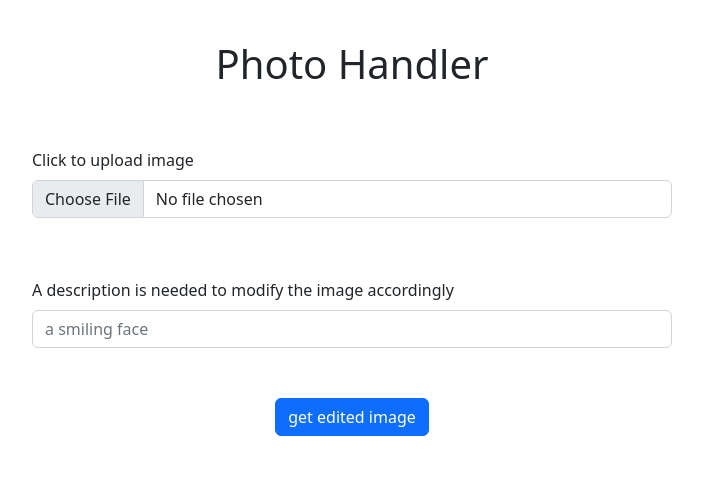
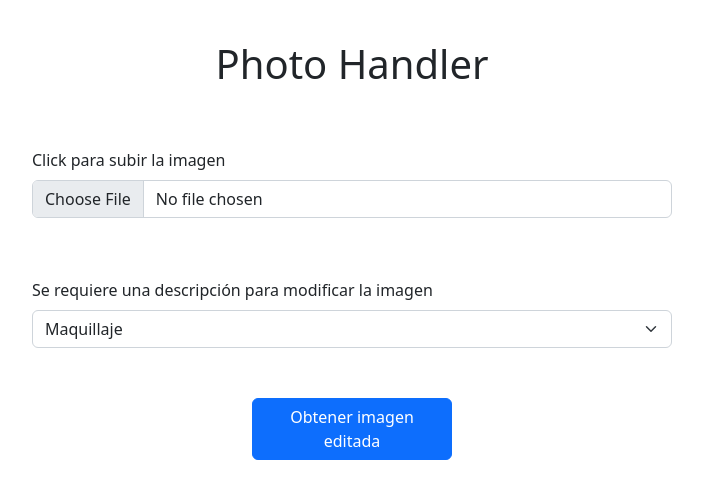
Before and after one commit to PRY20220107-PhotoHandler/API, a Flask app: page / in a window 1280 px wide. Shown: the top 499 px of the page, without its empty margins (288-991 px from the left). Run offline with Flask 2, Linux system fonts and the light colour scheme.

Commit message:
last fix

```diff
--- a/app/static/js/layout.js
+++ b/app/static/js/layout.js
@@ -17,7 +17,7 @@ function getResult() {
         formdata.append("image", fileInput.files[0], fileInput.value);
         formdata.append("text", strText);
         var requestOptions = { method: 'POST', body: formdata, redirect: 'follow' };
-        fetch("http://a1ae-34-90-22-27.ngrok.io/edit", requestOptions)
+        fetch("http://38fe-34-80-179-88.ngrok.io/edit", requestOptions)
             .then(response => response.text())
             .then(result => showResult(result))
             .catch(error => console.log('error', error));
--- a/app/templates/index.html
+++ b/app/templates/index.html
@@ -9,25 +9,33 @@
 <div id="photo-form">
 <div class="form-inputs col-10 col-lg-6">
     <div class="mb-3">
-        <label for="imageInput" class="form-label">Click to upload image</label>
+        <label for="imageInput" class="form-label">Click para subir la imagen</label>
         <input class="form-control" type="file" id="imageInput">
     </div>
 </div>
 <div class="form-inputs col-10 col-lg-6">
     <div class="mb-3">
-        <label for="typeSelect" class="form-label">A description is needed to modify the image accordingly</label>
-        <input type="text" class="form-control" id="textInput" placeholder="a smiling face">
+        <label for="typeSelect" class="form-label">Se requiere una descripción para modificar la imagen</label>
+        <select class="form-select" id="textInput">
+            <option value="makeup">Maquillaje</option>
+            <option value="smiling face">Cara sonriente</option>
+            <option value="male face">Cara masculina</option>
+            <option value="female face">Cara femenina</option>
+            <option value="face with blonde hair">Cabello rubio</option>
+            <option value="face with Hi-top fade hair">Cabello descolorido Hi-top</option>
+            <option value="face with blue eyes">Ojos azules</option>
+        </select>
     </div>
 </div>
 <div class="button-container">
-    <button type="button" class="btn btn-primary" onclick="getResult()">get edited image</button>
+    <button type="button" class="btn btn-primary" onclick="getResult()">Obtener imagen editada</button>
 </div>
 </div>
 <div id="loading-screen" class="title" style="display:none">
     <br>
     <br>
     <br>
-    <h3>Loading</h3>
+    <h3>Cargando</h3>
 </div>
 <div id="results" style="display:none">
 <div class="d-flex justify-content-center mt-4">
@@ -36,7 +44,7 @@
     </div>
 </div>
 <div class="button-container">
-    <a type="button" class="btn btn-primary" href="http://127.0.0.1:5000/">Go back</a>
+    <a type="button" class="btn btn-primary" href="http://127.0.0.1:5000/">Volver</a>
 </div>
 </div>
 {% endblock %}
```
